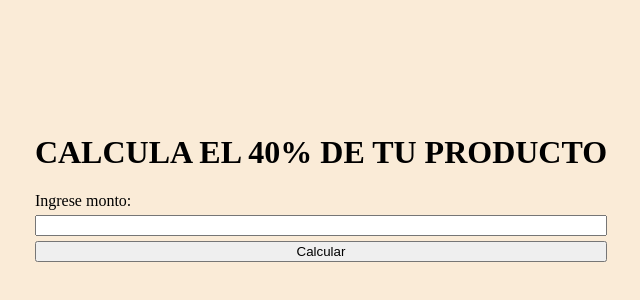
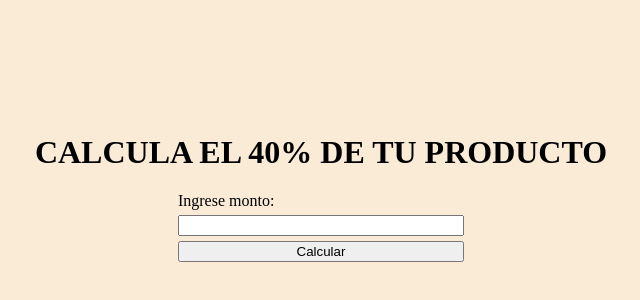
Before and after one commit to DgeRomero/calcularPorcentaje, a plain HTML site: page index.html in a window 1280 px wide. Shown: the part 216-516 px from the top of the page, without its empty margins (319-959 px from the left). Drawn offline with Linux system fonts and the light colour scheme.

Commit message:
centrando componentes

```diff
--- a/index.html
+++ b/index.html
@@ -11,9 +11,12 @@
         <div>
             <h1>CALCULA EL 40% DE TU PRODUCTO</h1>
         </div>
-        <label for="texto">Ingrese monto:</label>
-        <input id="texto" pattern="^[0-9]+(.[0-9]+)?$" type="number">
-        <button id="btnCalcular" onclick="calcularPorcentaje()">Calcular</button>
+        <div class="cuenta">
+            <label for="texto">Ingrese monto:</label>
+            <input id="texto" pattern="^[0-9]+(.[0-9]+)?$" type="number">
+            <button id="btnCalcular" onclick="calcularPorcentaje()">Calcular</button>
+        </div>
+
 
         <div class="resultado">
             <label id="resultado"></label>
--- a/style.css
+++ b/style.css
@@ -8,7 +8,13 @@ body{
 .container{
     display: flex;
     justify-content: center;
+    align-items: center;
     flex-direction: column;
+}
+.cuenta{
+    display: flex;
+    flex-direction: column;
+    width: 50%;
 }
 .resultado{
     display: flex;
```
